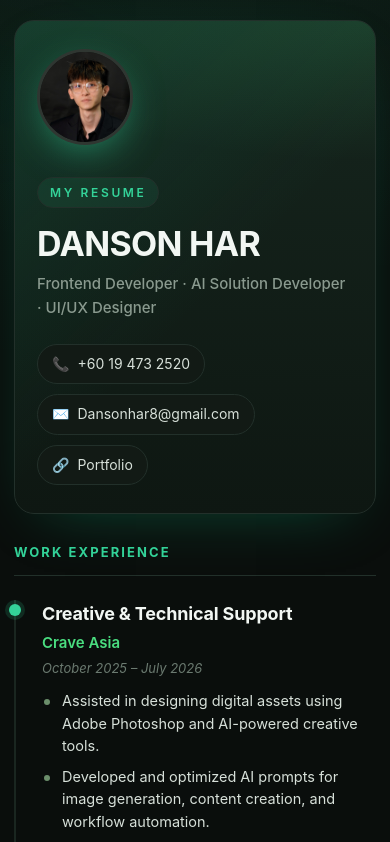
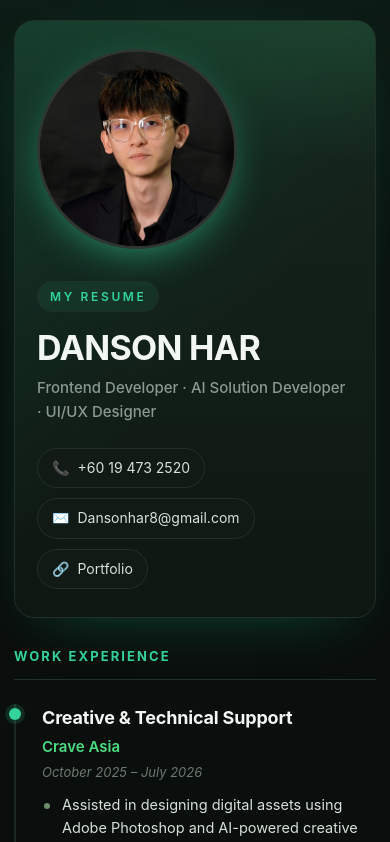
Before and after one commit to Dansonhar/Resume, a React (Vite) app: page / in a window 390 px wide. Shown: the top 842 px of the page. Built offline with nearby package versions, Linux system fonts and the light colour scheme.

Commit message:
Add Figma to software skills

```diff
--- a/src/App.css
+++ b/src/App.css
@@ -100,8 +100,8 @@
 
 .avatar {
   flex-shrink: 0;
-  width: 128px;
-  height: 128px;
+  width: 200px;
+  height: 200px;
   border-radius: 50%;
   display: grid;
   place-items: center;
@@ -416,8 +416,8 @@
     padding: 28px 22px;
   }
   .avatar {
-    width: 96px;
-    height: 96px;
+    width: 200px;
+    height: 200px;
     font-size: 32px;
   }
 }
--- a/src/App.jsx
+++ b/src/App.jsx
@@ -143,6 +143,7 @@ const SOFTWARE_SKILLS = [
   "Substance Painter",
   "Adobe Photoshop",
   "Adobe Illustrator",
+  "Figma",
   "Visual Studio Code",
   "Antigravity",
   "GitHub",
```
